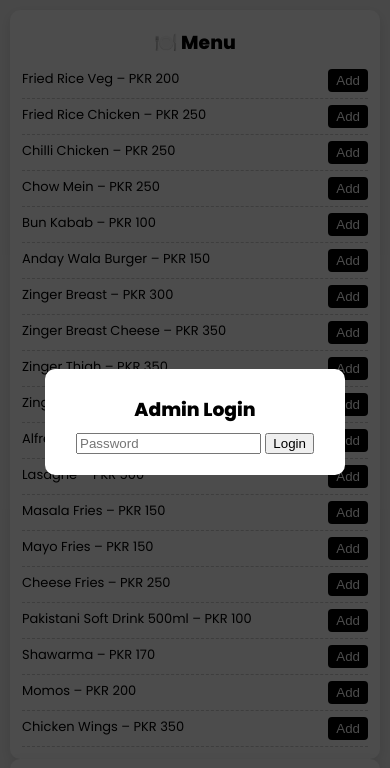
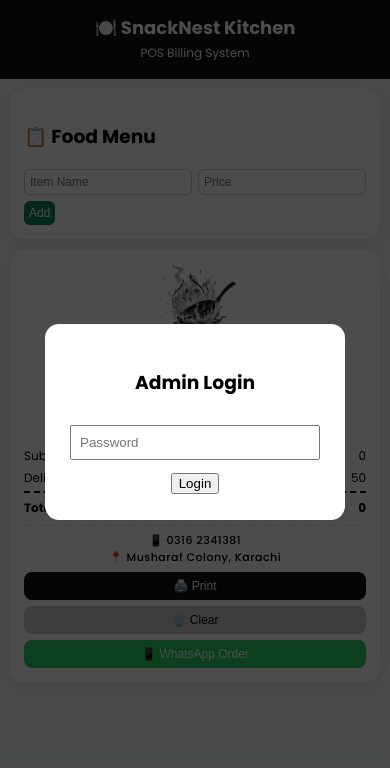
Before and after one commit to ghufran-Shahid-tech/Snacknest-kitchen-, a plain HTML site: page index.html in a window 390 px wide. Shown: the top 768 px of the page. Drawn offline with Linux system fonts and the light colour scheme.

Commit message:
Refactor HTML and CSS for improved layout and styles

```diff
--- a/index.html
+++ b/index.html
@@ -5,153 +5,280 @@
 <meta name="viewport" content="width=device-width, initial-scale=1.0">
 <title>SnackNest Kitchen POS</title>
 
-<link href="https://fonts.googleapis.com/css2?family=Poppins:wght@400;600;800;900&display=swap" rel="stylesheet">
+<link href="https://fonts.googleapis.com/css2?family=Poppins:wght@300;400;500;600;700;900&display=swap" rel="stylesheet">
 
 <style>
-*{box-sizing:border-box}
-body{margin:0;font-family:Poppins,sans-serif;background:#f2f2f2}
-.container{max-width:420px;margin:auto;padding:10px}
-.card{background:#fff;border-radius:10px;padding:12px;box-shadow:0 4px 12px rgba(0,0,0,.1)}
-h3{text-align:center;margin:6px 0}
+:root{
+  --primary:#e76f00;
+  --dark:#111;
+  --bg:#f6f7fb;
+}
+*{box-sizing:border-box;}
+body{
+  margin:0;
+  font-family:Poppins,sans-serif;
+  background:var(--bg);
+  overflow-x:hidden;
+}
 
-/* MENU */
-.menu-item{display:flex;justify-content:space-between;padding:6px 0;border-bottom:1px dashed #ccc;font-size:13px}
-.menu-item button{background:#000;color:#fff;border:none;padding:4px 8px;border-radius:4px}
+/* HEADER */
+header{
+  background:var(--dark);
+  color:#fff;
+  padding:14px;
+  text-align:center;
+}
+header h1{margin:0;font-size:18px;}
+header p{margin:3px 0;font-size:12px;}
+
+/* GRID LAYOUT */
+.container{max-width:1200px;margin:auto;padding:10px;}
+.grid{display:grid;grid-template-columns:1.2fr .8fr;gap:12px;}
+
+/* CARD */
+.card{
+  background:#fff;
+  border-radius:14px;
+  padding:14px;
+  box-shadow:0 6px 20px rgba(0,0,0,.08);
+}
+
+/* MENU ITEMS */
+.menu-item{
+  display:flex;
+  justify-content:space-between;
+  align-items:center;
+  padding:8px 0;
+  border-bottom:1px dashed #ddd;
+  font-size:14px;
+}
+.menu-item button{
+  background:var(--primary);
+  border:none;
+  color:#fff;
+  padding:5px 12px;
+  border-radius:6px;
+  font-size:12px;
+  cursor:pointer;
+}
 
 /* BILL */
-.bill-header{text-align:center}
-.bill-header img{width:160px;margin:0 auto 6px;display:block}
-.bill-header h2{margin:0;font-size:26px;font-weight:900}
-.bill-header p{margin:2px 0;font-size:12px}
+.bill-header{text-align:center;}
+.bill-header img{
+  width:300px;       /* BIG LOGO */
+  max-width:100%;
+  height:auto;
+  display:block;
+  margin:0 auto 12px;
+}
+.bill-header h3{
+  margin:4px 0;
+  font-size:28px;
+  font-weight:900;
+  text-transform:uppercase;
+  letter-spacing:1.5px;
+}
+.bill-header p{font-size:12px;margin:2px 0;}
 
-table{width:100%;border-collapse:collapse;font-size:12px}
-th,td{padding:4px;text-align:center}
-hr{border:none;border-top:2px dashed #000;margin:8px 0}
+.bill table{
+  width:100%;
+  border-collapse:collapse;
+  margin-top:8px;
+  font-size:12px;
+}
+.bill th,.bill td{
+  padding:6px;
+  border-bottom:1px solid #eee;
+  text-align:center;
+  word-break: break-word;
+}
 
-/* TOTAL */
-.total{display:flex;justify-content:space-between;font-size:13px}
-.total.grand{font-size:15px;font-weight:900}
+.total{
+  display:flex;
+  justify-content:space-between;
+  margin-top:4px;
+  font-size:13px;
+}
+.total.grand{
+  font-size:16px;
+  font-weight:700;
+  border-top:2px dashed #000;
+  padding-top:6px;
+}
 
-/* BUTTONS */
-button.action{width:100%;padding:8px;margin-top:6px;border:none;border-radius:5px;font-size:13px}
-.print{background:#000;color:#fff}
-.whatsapp{background:#25D366;color:#fff}
-.clear{background:#ccc}
+.bill-footer{
+  text-align:center;
+  margin-top:8px;
+  font-size:12px;
+  font-weight:500;
+  border-top:1px dashed #ddd;
+  padding-top:6px;
+  letter-spacing:0.5px;
+}
 
-/* ADMIN */
-.admin input{width:100%;padding:6px;margin:4px 0}
-.admin button{width:100%;padding:7px;background:#0b8457;color:#fff;border:none;border-radius:5px}
+/* ACTION BUTTONS */
+button.action{
+  width:100%;
+  margin-top:6px;
+  padding:10px;
+  border:none;
+  border-radius:8px;
+  font-size:14px;
+  cursor:pointer;
+}
+.print{background:#111;color:#fff;}
+.clear{background:#ccc;}
 
-/* REPORT */
-.report table{font-size:12px}
-.report th{border-bottom:1px solid #000}
+/* ADMIN FORM */
+.add-form{
+  margin-top:10px;
+  display:flex;
+  gap:6px;
+  flex-wrap:wrap;
+}
+.add-form input{
+  flex:1;
+  padding:6px;
+  border-radius:6px;
+  border:1px solid #ccc;
+}
+.add-form button{
+  background:#0b8457;
+  color:#fff;
+  border:none;
+  border-radius:6px;
+  padding:6px 12px;
+}
 
-/* MODAL */
+/* ADMIN MODAL */
 #adminModal{
-  position:fixed;inset:0;
+  position:fixed;
+  inset:0;
   background:rgba(0,0,0,.7);
-  display:flex;align-items:center;justify-content:center;
+  display:flex;
+  justify-content:center;
+  align-items:center;
+  z-index:999;
 }
-.modal{
-  background:#fff;padding:20px;border-radius:10px;
-  width:90%;max-width:300px;text-align:center;
+.modal-content{
+  background:#fff;
+  padding:25px;
+  border-radius:14px;
+  width:90%;
+  max-width:300px;
+  text-align:center;
+}
+.modal-content input{
+  width:100%;
+  padding:8px;
+  margin:10px 0;
 }
 
 /* PRINT */
 @media print{
-  body{background:#fff}
-  .menu,.admin,.report,.actions{display:none}
-  .container{width:80mm;padding:0}
-  .card{box-shadow:none}
+  header,.menu,.add-form,.report,button{display:none!important;}
+  body{background:#fff;}
+  .bill{box-shadow:none;border:none;width:80mm;margin:auto;}
+}
+
+/* RESPONSIVE */
+@media(max-width:768px){
+  .grid{grid-template-columns:1fr;gap:10px;}
+  .menu-item{font-size:13px;}
+  .menu-item button{padding:4px 8px;font-size:12px;}
+  .bill table,.bill th,.bill td{font-size:11px;}
+  .bill-header h3{font-size:28px;}
+  .bill-header img{width:180px;}
+  .total,.total.grand{font-size:13px;}
+  button.action{padding:8px;font-size:13px;}
+  .add-form input,.add-form button{font-size:12px;padding:5px;}
+}
+@media(max-width:480px){
+  .bill-header h3{font-size:24px;}
+  .bill-header img{width:150px;}
+  .total,.total.grand{font-size:12px;}
+  .menu-item{font-size:12px;}
+  .menu-item button{padding:3px 6px;font-size:11px;}
+  button.action{padding:7px;font-size:12px;}
+  .bill-footer{font-size:11px;}
+  .bill table,.bill th,.bill td{font-size:10px;}
 }
 </style>
 </head>
 
 <body>
 
-<!-- ADMIN LOGIN -->
-<div id="adminModal">
-  <div class="modal">
-    <h3>Admin Login</h3>
-    <input type="password" id="adminPass" placeholder="Password">
-    <button onclick="login()">Login</button>
-  </div>
-</div>
+<header>
+  <h1>🍽️ SnackNest Kitchen</h1>
+  <p>POS Billing System</p>
+</header>
 
 <div class="container">
+<div class="grid">
 
 <!-- MENU -->
 <div class="card menu">
-<h3>🍽️ Menu</h3>
+<h3>📋 Food Menu</h3>
 <div id="menu"></div>
+
+<div class="add-form">
+<input id="newItemName" placeholder="Item Name">
+<input id="newItemPrice" type="number" placeholder="Price">
+<button onclick="addNewItem()">Add</button>
+</div>
 </div>
 
 <!-- BILL -->
-<div class="card">
+<div class="card bill">
 <div class="bill-header">
-  <img src="logo.png">
-  <h2>SNACKNEST</h2>
-  <p>Kitchen & Fast Food</p>
-  <p id="billDate"></p>
-  <p><b>Token:</b> <span id="tokenNo"></span></p>
+<img src="logo.png" alt="SnackNest Logo">
+<h3>SNACKNEST KITCHEN</h3>
+<p id="billDate"></p>
+<p><b>Token #</b> <span id="tokenNo"></span></p>
 </div>
-
-<hr>
 
 <table>
 <thead>
-<tr><th>Item</th><th>Qty</th><th>Amt</th></tr>
+<tr><th>Item</th><th>Qty</th><th>Amount</th></tr>
 </thead>
 <tbody id="billItems"></tbody>
 </table>
-
-<hr>
 
 <div class="total"><span>Subtotal</span><span id="sub">0</span></div>
 <div class="total"><span>Delivery</span><span id="delivery">50</span></div>
 <div class="total grand"><span>Total</span><span id="total">0</span></div>
 
-<hr>
-
-<div style="text-align:center;font-size:12px">
-📞 0316 2341381<br>
+<div class="bill-footer">
+📱 0316 2341381<br>
 📍 Musharaf Colony, Karachi
 </div>
 
-<div class="actions">
 <button class="action print" onclick="printBill()">🖨️ Print</button>
-<button class="action whatsapp" onclick="sendWhatsApp()">📲 WhatsApp</button>
 <button class="action clear" onclick="clearBill()">🗑️ Clear</button>
+
+<!-- WhatsApp Order Button -->
+<button class="action" style="background:#25D366;color:#fff;" onclick="sendWhatsApp()">📱 WhatsApp Order</button>
+</div>
+
 </div>
 </div>
 
-<!-- ADMIN PANEL -->
-<div class="card admin">
-<h3>🔐 Admin Panel</h3>
-<input id="newName" placeholder="Item Name">
-<input id="newPrice" type="number" placeholder="Price">
-<button onclick="addItemAdmin()">➕ Add Item</button>
+<!-- ADMIN LOGIN -->
+<div id="adminModal">
+<div class="modal-content">
+<h3>Admin Login</h3>
+<input type="password" id="adminPass" placeholder="Password">
+<button onclick="login()">Login</button>
 </div>
-
-<!-- REPORT -->
-<div class="card report">
-<h3>📊 Daily Sales Report</h3>
-<table width="100%">
-<thead>
-<tr><th>Time</th><th>Token</th><th>Total</th></tr>
-</thead>
-<tbody id="reportBody"></tbody>
-</table>
-<button class="action clear" onclick="clearReport()">Clear Report</button>
-</div>
-
 </div>
 
 <script>
-const ADMIN_PASSWORD="1234";
+const ADMIN_PASSWORD="123";
+let token=Number(localStorage.getItem("token"))||1;
+let deliveryCharge=50;
+let cart={};
 
-/* MENU */
-let menuData = JSON.parse(localStorage.getItem("menu")) || [
+let menuData=[
 {name:"Fried Rice Veg",price:200},
 {name:"Fried Rice Chicken",price:250},
 {name:"Chilli Chicken",price:250},
@@ -162,132 +289,94 @@ let menuData = JSON.parse(localStorage.getItem("menu")) || [
 {name:"Zinger Breast Cheese",price:350},
 {name:"Zinger Thigh",price:350},
 {name:"Zinger Thigh Cheese",price:400},
-{name:"Alfredo Pasta",price:350},
+{name:"Alfredo",price:350},
 {name:"Lasagne",price:500},
 {name:"Masala Fries",price:150},
 {name:"Mayo Fries",price:150},
 {name:"Cheese Fries",price:250},
-{name:"Pakistani Soft Drink 500ml",price:100},
+{name:"Soft Drink 500ml",price:100},
 {name:"Shawarma",price:170},
 {name:"Momos",price:200},
 {name:"Chicken Wings",price:350}
 ];
 
-let cart={};
-let deliveryCharge=50;
-let token=Number(localStorage.getItem("token"))||1;
-let sales=JSON.parse(localStorage.getItem("sales"))||[];
+const menuDiv=document.getElementById("menu");
 
-/* LOGIN */
 function login(){
-  if(adminPass.value===ADMIN_PASSWORD){
-    adminModal.style.display="none";
-    loadMenu();
-    loadReport();
-  }else alert("Wrong Password");
+ if(adminPass.value===ADMIN_PASSWORD){
+   adminModal.style.display="none";
+   renderMenu();
+   setInfo();
+ }else alert("Wrong Password");
 }
 
-/* MENU */
-function loadMenu(){
-  menu.innerHTML="";
-  menuData.forEach(i=>{
-    menu.innerHTML+=`
-    <div class="menu-item">
-      <span>${i.name} – PKR ${i.price}</span>
-      <button onclick="addItem('${i.name}',${i.price})">Add</button>
-    </div>`;
-  });
+function setInfo(){
+ billDate.innerText=new Date().toLocaleString();
+ tokenNo.innerText=token;
 }
 
-/* CART */
+function renderMenu(){
+ menuDiv.innerHTML="";
+ menuData.forEach(i=>{
+  menuDiv.innerHTML+=`
+  <div class="menu-item">
+   <span>${i.name} - PKR ${i.price}</span>
+   <button onclick="addItem('${i.name}',${i.price})">Add</button>
+  </div>`;
+ });
+}
+
 function addItem(n,p){
-  if(!cart[n]) cart[n]={qty:0,price:p};
-  cart[n].qty++;
-  renderBill();
+ if(!cart[n]) cart[n]={qty:0,price:p};
+ cart[n].qty++;
+ renderBill();
 }
 
 function renderBill(){
-  billItems.innerHTML="";
-  let s=0;
-  for(let n in cart){
-    let i=cart[n];
-    let t=i.qty*i.price;
-    s+=t;
-    billItems.innerHTML+=`<tr><td>${n}</td><td>${i.qty}</td><td>${t}</td></tr>`;
-  }
-  sub.innerText=s;
-  delivery.innerText=deliveryCharge;
-  total.innerText=s+deliveryCharge;
+ billItems.innerHTML="";
+ let s=0;
+ let message="Order from SnackNest Kitchen:%0A";
+ for(let n in cart){
+  let i=cart[n];
+  let t=i.qty*i.price;
+  s+=t;
+  billItems.innerHTML+=`<tr><td>${n}</td><td>${i.qty}</td><td>${t}</td></tr>`;
+  message+=`${i.qty} x ${n} = PKR ${t}%0A`;
+ }
+ sub.innerText=s;
+ total.innerText=s+deliveryCharge;
+ message+=`Delivery: PKR ${deliveryCharge}%0ATotal: PKR ${s+deliveryCharge}`;
+ window.currentWhatsAppMessage=message;
 }
 
-/* SAVE SALE */
-function saveSale(){
-  sales.push({
-    time:new Date().toLocaleTimeString(),
-    token:token,
-    total:total.innerText
-  });
-  localStorage.setItem("sales",JSON.stringify(sales));
+function addNewItem(){
+ if(newItemName.value && newItemPrice.value){
+  menuData.push({name:newItemName.value,price:+newItemPrice.value});
+  newItemName.value=newItemPrice.value="";
+  renderMenu();
+ }
 }
 
-/* REPORT */
-function loadReport(){
-  reportBody.innerHTML="";
-  sales.forEach(s=>{
-    reportBody.innerHTML+=`
-    <tr><td>${s.time}</td><td>${s.token}</td><td>${s.total}</td></tr>`;
-  });
-}
-
-function clearReport(){
-  if(confirm("Clear all sales?")){
-    sales=[];
-    localStorage.removeItem("sales");
-    loadReport();
-  }
-}
-
-/* ADMIN ADD ITEM */
-function addItemAdmin(){
-  if(newName.value && newPrice.value){
-    menuData.push({name:newName.value,price:+newPrice.value});
-    localStorage.setItem("menu",JSON.stringify(menuData));
-    newName.value=newPrice.value="";
-    loadMenu();
-  }
-}
-
-/* ACTIONS */
 function printBill(){
-  saveSale();
-  window.print();
-  token++;
-  localStorage.setItem("token",token);
-  tokenNo.innerText=token;
-  clearBill();
-  loadReport();
-}
-
-function sendWhatsApp(){
-  let msg="🧾 SnackNest Order%0A";
-  for(let n in cart){
-    let i=cart[n];
-    msg+=`${n} x${i.qty} = ${i.qty*i.price}%0A`;
-  }
-  msg+=`Total: ${total.innerText}`;
-  window.open("https://wa.me/923162341381?text="+msg,"_blank");
+ window.print();
+ token++;
+ localStorage.setItem("token",token);
+ setInfo();
+ clearBill();
 }
 
 function clearBill(){
-  cart={};
-  renderBill();
+ cart={};
+ renderBill();
 }
 
-/* INIT */
-billDate.innerText=new Date().toLocaleString();
-tokenNo.innerText=token;
-loadMenu();
-loadReport();
+// WhatsApp order
+function sendWhatsApp(){
+  if(Object.keys(cart).length===0){alert("Cart is empty!"); return;}
+  const waNumber="923162341381"; // change to your WhatsApp
+  const url=`https://wa.me/${waNumber}?text=${window.currentWhatsAppMessage}`;
+  window.open(url,"_blank");
+}
 </script>
 
 </body>
```
